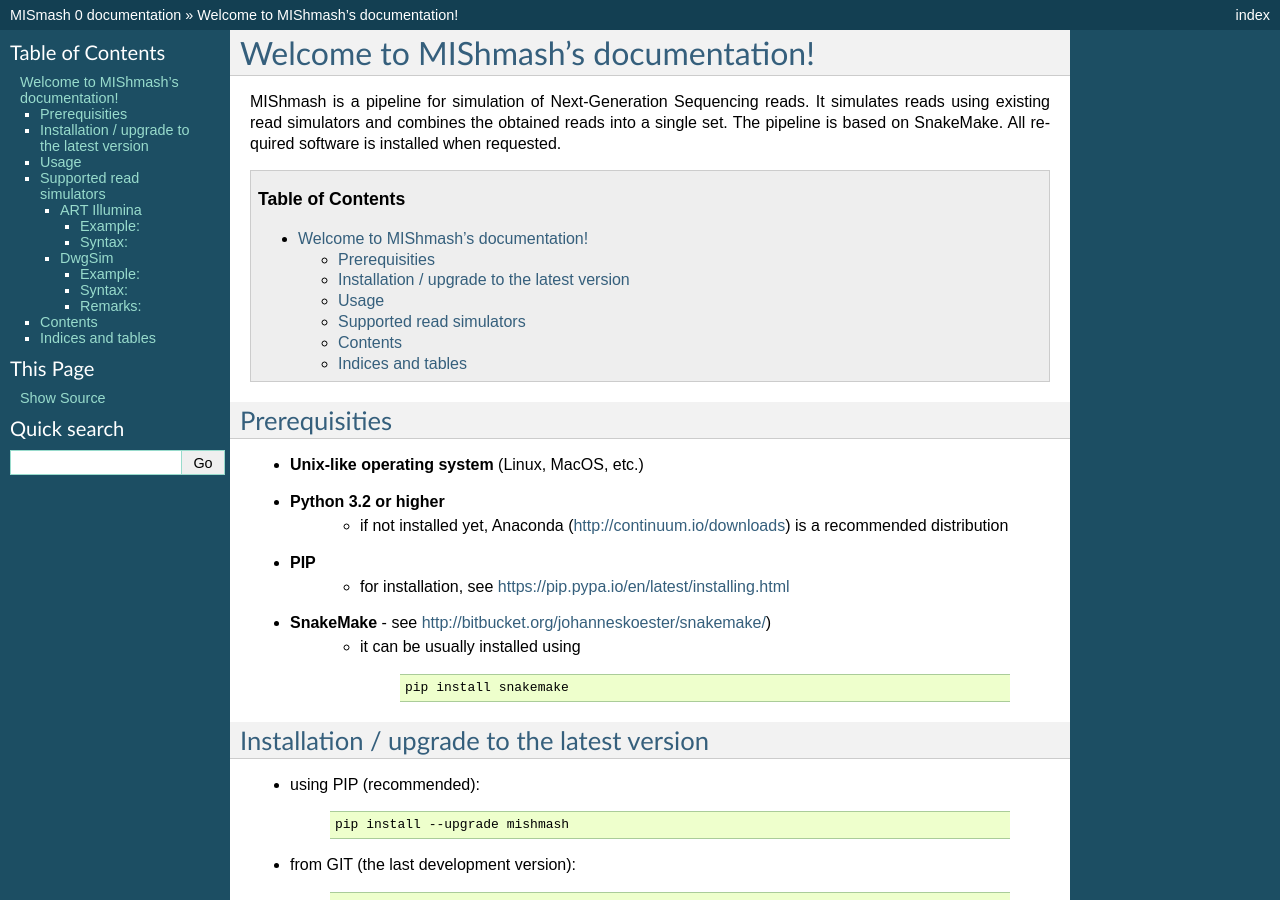
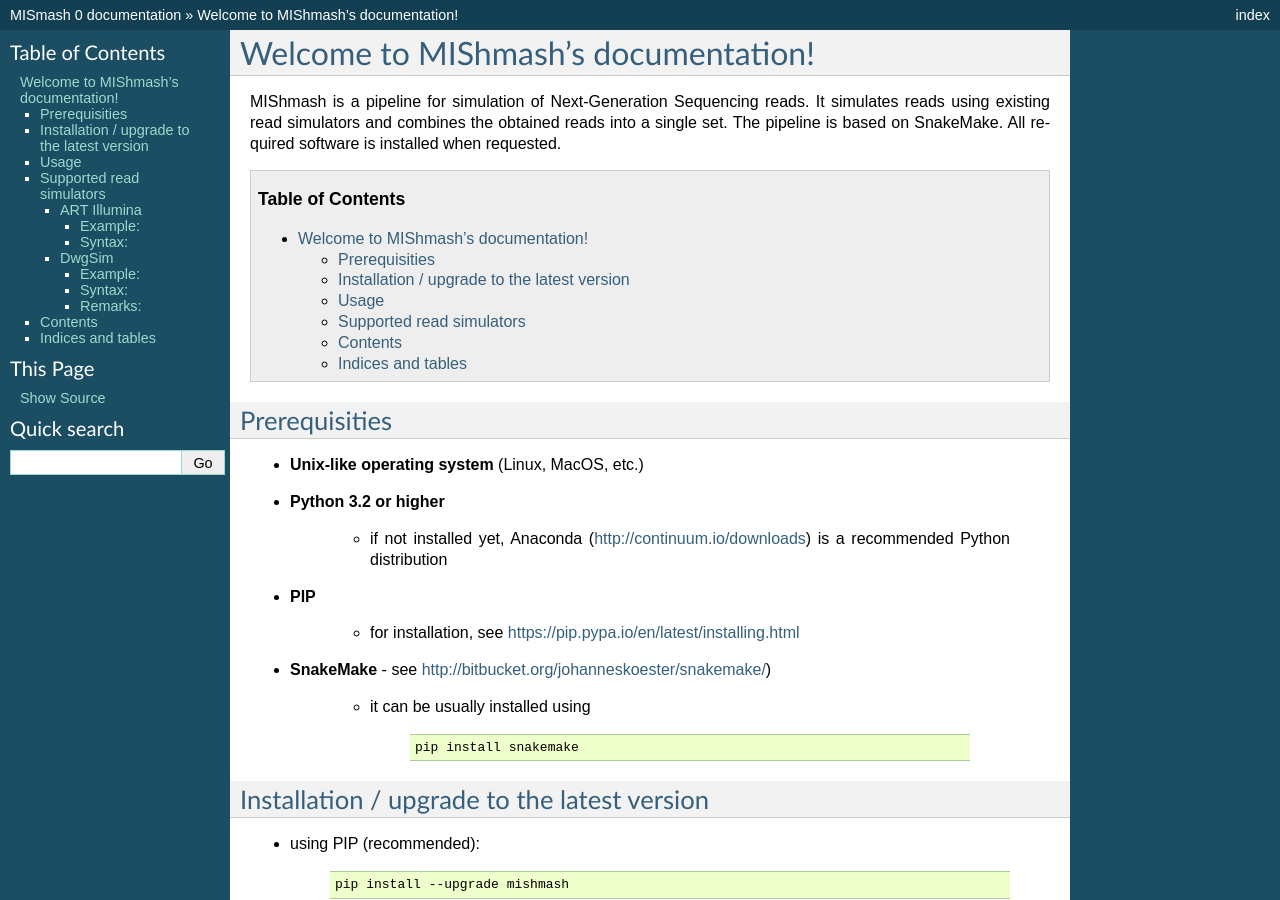
Before and after one commit to karel-brinda/rnftools, a Sphinx documentation site: the page built from docs/index.rst, in a window 1280 px wide and 900 px high. Built offline with Sphinx 7.4.7, drawn with Linux system fonts in a browser that asks for light colours.

Commit message:
Lists correction

```diff
--- a/docs/index.rst
+++ b/docs/index.rst
@@ -20,10 +20,15 @@
 
 * **Unix-like operating system** (Linux, MacOS, etc.)
 * **Python 3.2 or higher**
-	* if not installed yet, Anaconda (http://continuum.io/downloads) is a recommended distribution
+
+	* if not installed yet, Anaconda (http://continuum.io/downloads) is a recommended Python distribution
+
 * **PIP**
+
 	* for installation, see https://pip.pypa.io/en/latest/installing.html
+
 * **SnakeMake** - see http://bitbucket.org/johanneskoester/snakemake/)
+
 	* it can be usually installed using
 
 		.. code-block:: bash
```
